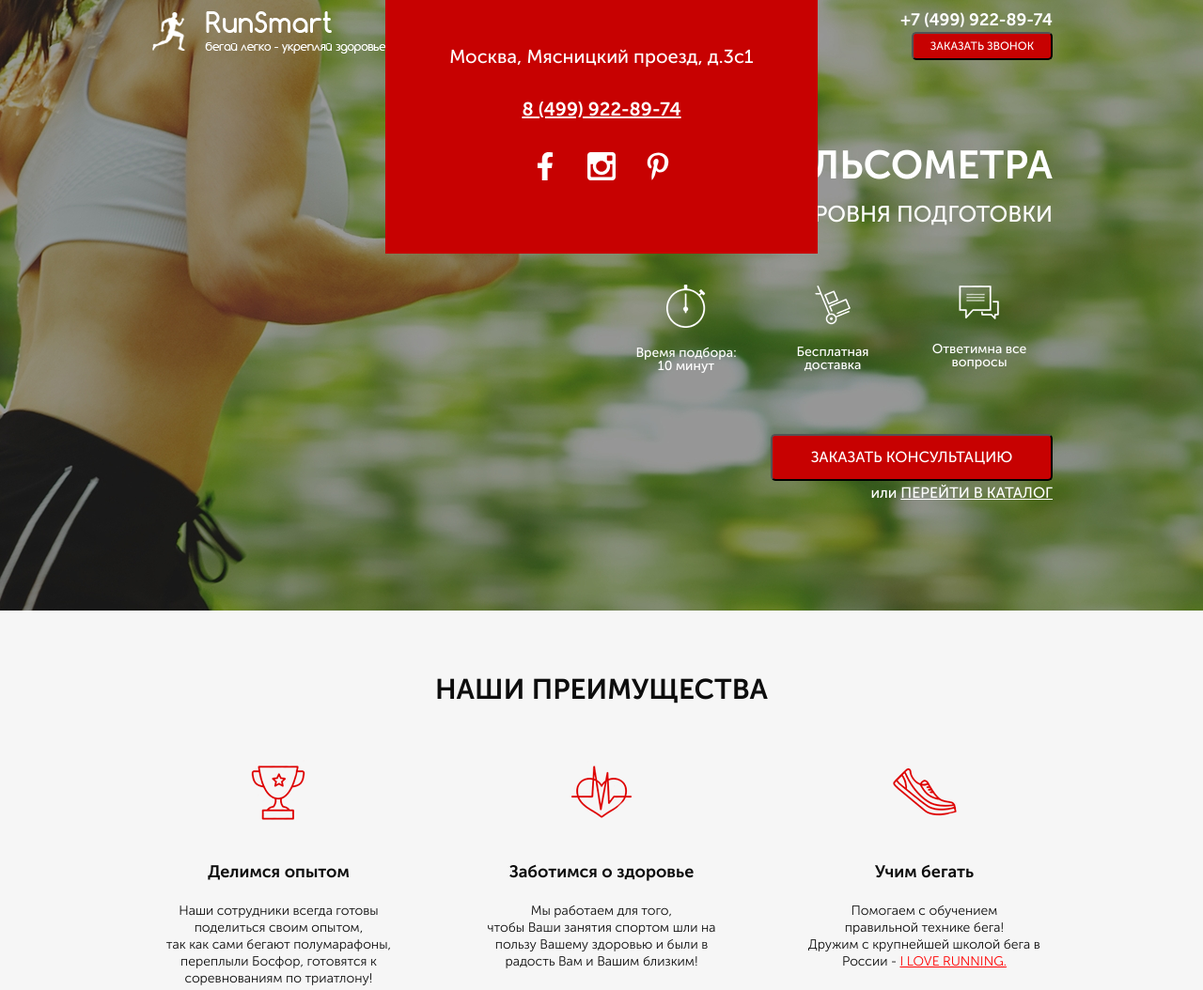
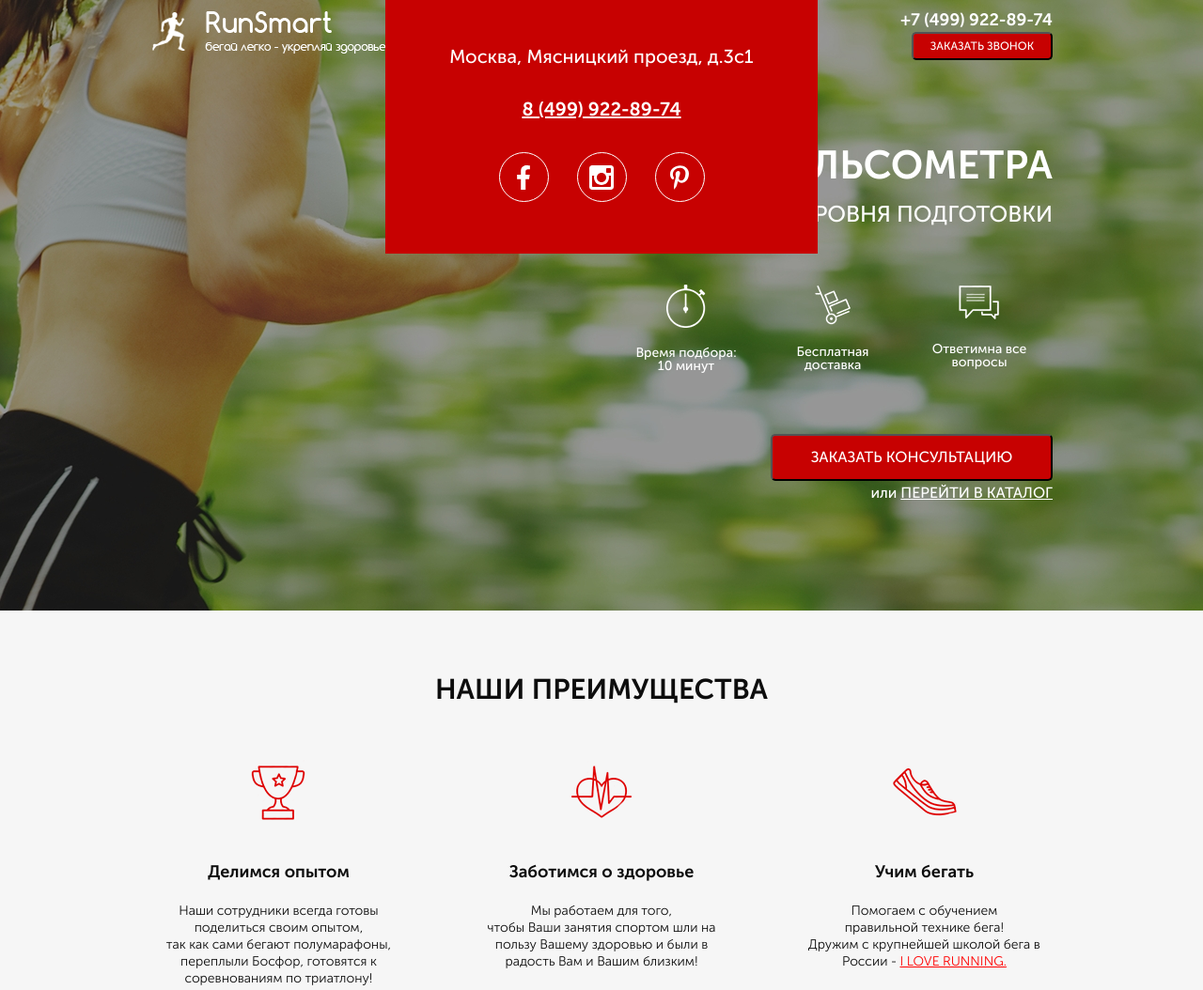
Before and after one commit to Xuan5422/PULSE, a website: page src/index.html in a window 1280 px wide. Shown: the top 1054 px of the page at 94% size. Drawn offline with nearby package versions, Linux system fonts and the light colour scheme.

Commit message:
закончил-без коментариев

```diff
--- a/src/sass/blocks/_footer.sass
+++ b/src/sass/blocks/_footer.sass
@@ -34,7 +34,13 @@
 		justify-content: center
 		margin-top: 36px
 	&__social-item
+		display: flex
+		justify-content: center
+		align-items: center
+		margin: 0 15px 0 15px
+		width: 53px
+		height: 53px
+		border: 1px solid #FFFFFF
+		border-radius: 100%
 		img
-			margin: 0 15px 0 15px
-			width: 30px
-			height: 30px
+			height: 26px
```
Also changed, not shown: src/css/style.css.
